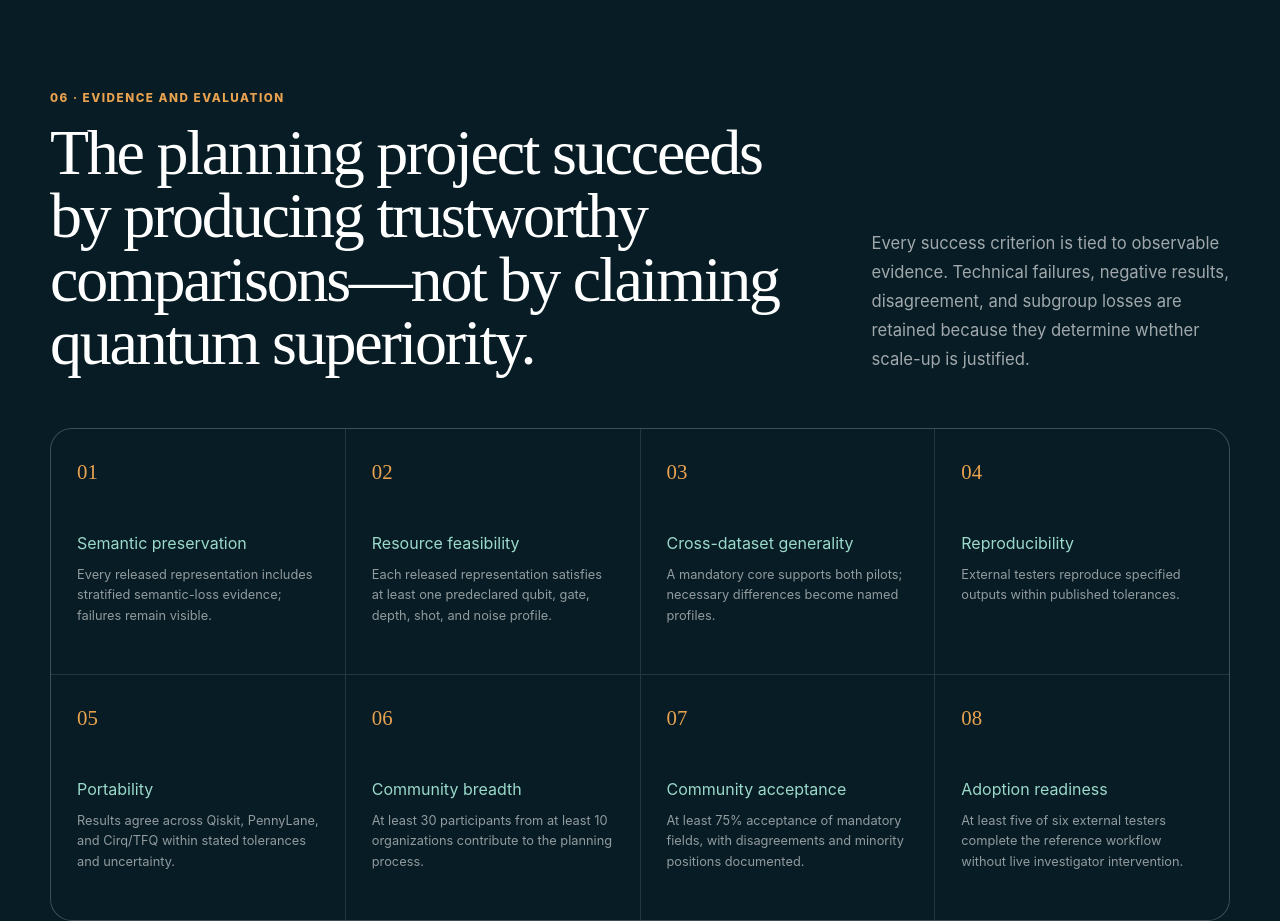
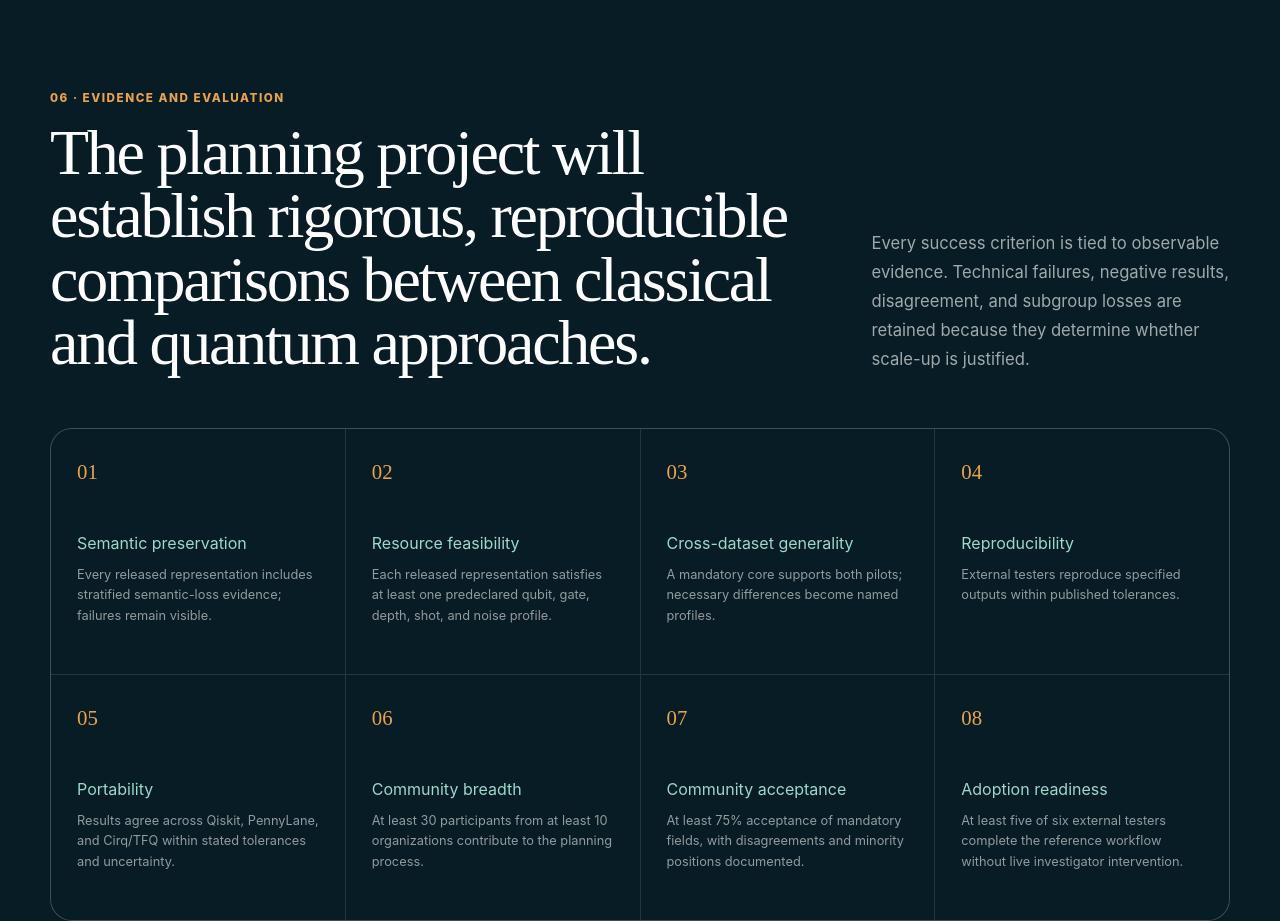
Before and after one commit to jobair-hossain/Q-Data, a Next.js app: page / in a window 1280 px wide. Shown: the part 6740-7661 px from the top of the page. Built offline with nearby package versions, Linux system fonts and the light colour scheme.

Commit message:
Update q-data-site.tsx

```diff
--- a/app/q-data-site.tsx
+++ b/app/q-data-site.tsx
@@ -239,7 +239,7 @@ export default function QDataSite() {
 
       <section className="evidence-section section" id="evidence">
         <div className="grid-shell">
-          <div className="section-heading split-heading light-heading"><div><p className="section-number">06 · Evidence and evaluation</p><h2>The planning project succeeds by producing trustworthy comparisons—not by claiming quantum superiority.</h2></div><p>Every success criterion is tied to observable evidence. Technical failures, negative results, disagreement, and subgroup losses are retained because they determine whether scale-up is justified.</p></div>
+          <div className="section-heading split-heading light-heading"><div><p className="section-number">06 · Evidence and evaluation</p><h2>The planning project will establish rigorous, reproducible comparisons between classical and quantum approaches.</h2></div><p>Every success criterion is tied to observable evidence. Technical failures, negative results, disagreement, and subgroup losses are retained because they determine whether scale-up is justified.</p></div>
           <div className="evaluation-grid">{evaluation.map(([title, text], index) => <article key={title}><span>{String(index + 1).padStart(2, "0")}</span><h3>{title}</h3><p>{text}</p></article>)}</div>
           <div className="neutrality-callout"><p className="card-label">A deliberately neutral test</p><blockquote>Under matched source features, partitions, and resource assumptions, what additional or different information—if any—is obtained from quantum kernels or small hybrid models relative to strong classical baselines?</blockquote><p>A finding that classical methods remain stronger under current constraints is still useful: it identifies unsuitable encodings, measurable information loss, and the conditions that must change before a quantum approach is scientifically useful.</p></div>
         </div>
```
